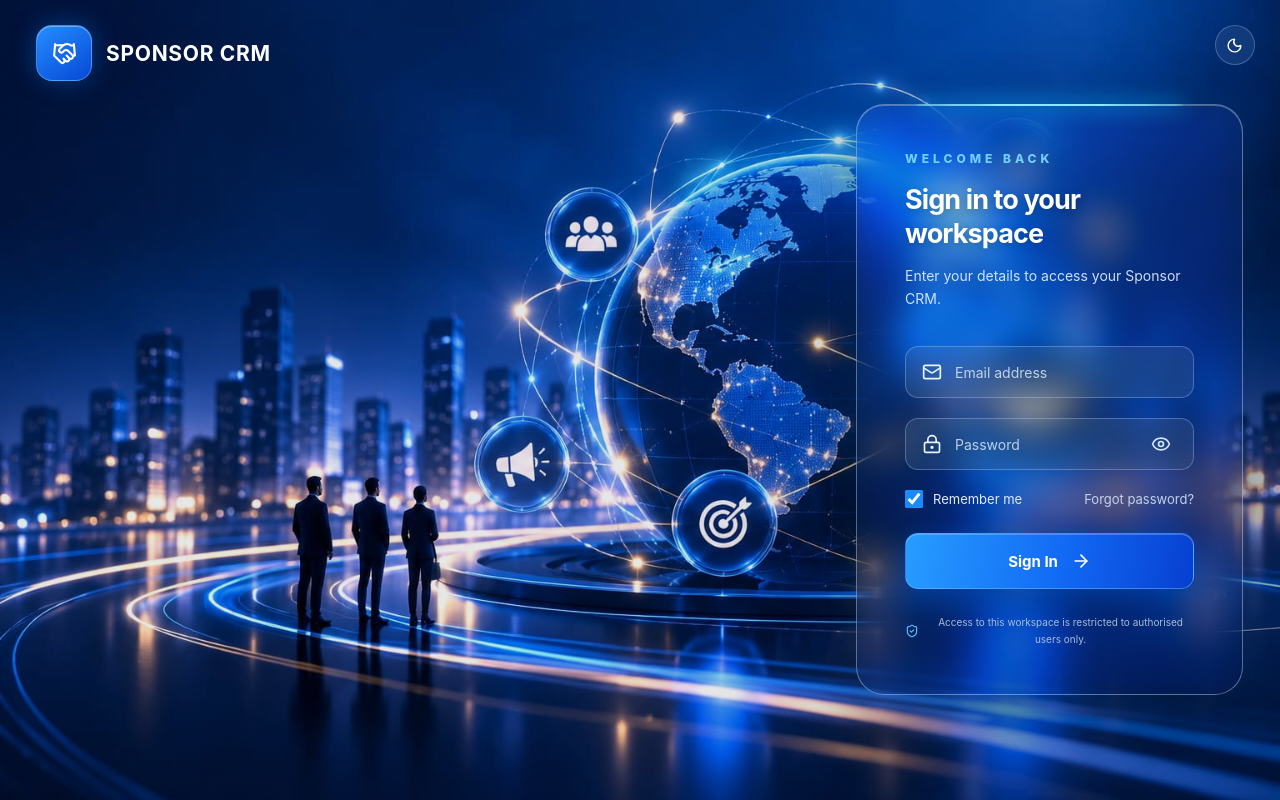
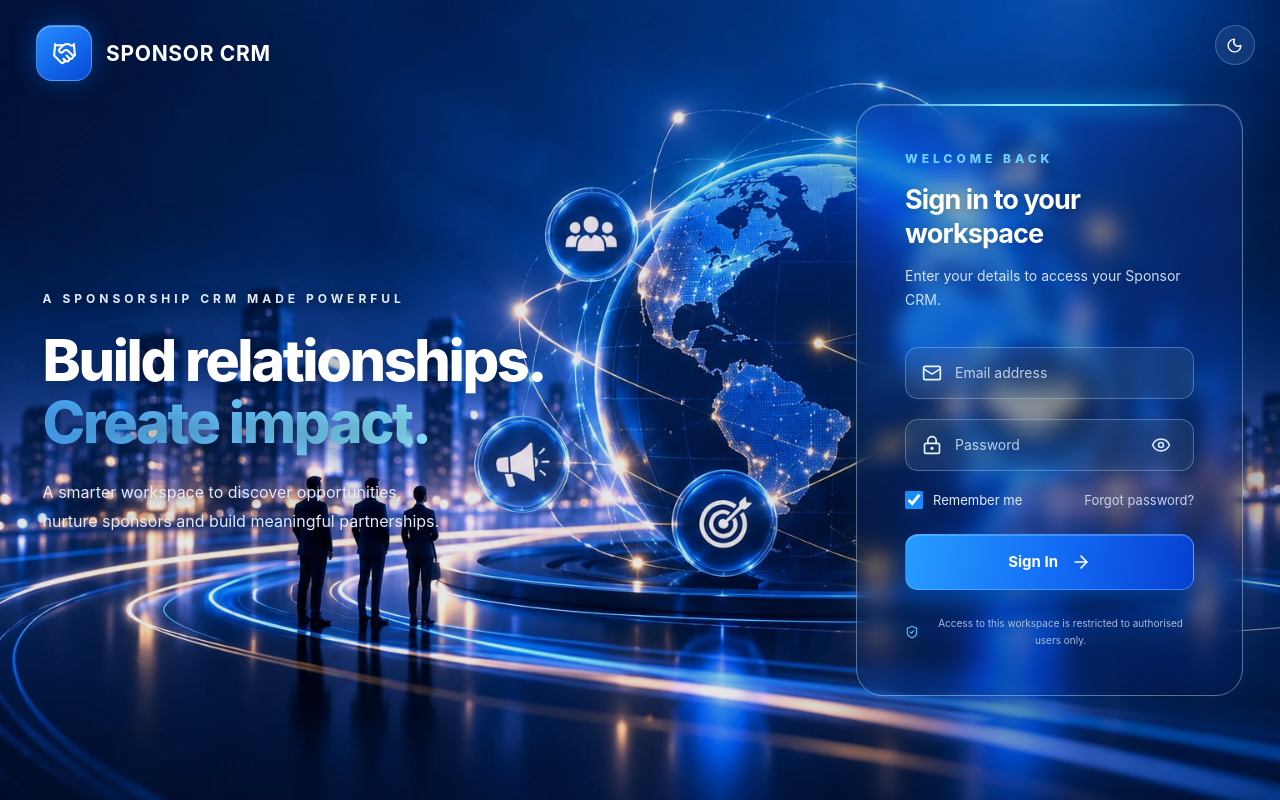
Before and after one commit to KarnanLokeshkumar/Sponsor-CRM, a React (Vite) app in the folder frontend/: page / in a window 1280 px wide. Built offline with nearby package versions, Linux system fonts and the light colour scheme; no server answers.

Commit message:
UI update

```diff
--- a/frontend/src/styles/Login.css
+++ b/frontend/src/styles/Login.css
@@ -662,101 +662,3 @@
   backdrop-filter: blur(10px);
   -webkit-backdrop-filter: blur(10px);
 }
-
-/* ===== Premium Glass Login Enhancement ===== */
-
-.reference-login-card {
-  background: linear-gradient(
-    135deg,
-    rgba(35, 85, 145, 0.24),
-    rgba(4, 18, 45, 0.32)
-  );
-  border: 1px solid rgba(220, 240, 255, 0.38);
-  border-radius: 28px;
-  backdrop-filter: blur(18px) saturate(160%);
-  -webkit-backdrop-filter: blur(18px) saturate(160%);
-  box-shadow:
-    0 24px 70px rgba(0, 0, 0, 0.32),
-    0 0 40px rgba(30, 150, 255, 0.12),
-    inset 0 1px 0 rgba(255, 255, 255, 0.28);
-  animation: glassCardEntrance 0.8s ease-out both;
-  transition:
-    box-shadow 0.35s ease,
-    border-color 0.35s ease;
-}
-
-.reference-login-card:hover {
-  border-color: rgba(180, 225, 255, 0.55);
-  box-shadow:
-    0 28px 80px rgba(0, 0, 0, 0.36),
-    0 0 48px rgba(40, 160, 255, 0.18),
-    inset 0 1px 0 rgba(255, 255, 255, 0.3);
-}
-
-.reference-field {
-  background: rgba(200, 225, 255, 0.09);
-  border: 1px solid rgba(210, 230, 255, 0.28);
-  backdrop-filter: blur(10px);
-  -webkit-backdrop-filter: blur(10px);
-  transition:
-    background 0.25s ease,
-    border-color 0.25s ease,
-    box-shadow 0.25s ease;
-}
-
-.reference-field:focus-within {
-  background: rgba(140, 195, 255, 0.17);
-  border-color: #75ccff;
-  box-shadow:
-    0 0 0 3px rgba(80, 175, 255, 0.13),
-    0 0 24px rgba(35, 150, 255, 0.14);
-}
-
-.reference-sign-in {
-  transition:
-    transform 0.25s ease,
-    box-shadow 0.25s ease,
-    filter 0.25s ease;
-}
-
-.reference-sign-in:hover:not(:disabled) {
-  transform: translateY(-2px);
-  filter: brightness(1.12);
-}
-
-.reference-sign-in:active:not(:disabled) {
-  transform: translateY(0);
-}
-
-.reference-hero-copy {
-  animation: heroEntrance 0.9s ease-out both;
-}
-
-@keyframes glassCardEntrance {
-  from {
-    opacity: 0;
-    transform: translateY(24px) scale(0.98);
-  }
-  to {
-    opacity: 1;
-    transform: translateY(0) scale(1);
-  }
-}
-
-@keyframes heroEntrance {
-  from {
-    opacity: 0;
-    transform: translateX(-25px);
-  }
-  to {
-    opacity: 1;
-    transform: translateX(0);
-  }
-}
-
-@media (prefers-reduced-motion: reduce) {
-  .reference-login-card,
-  .reference-hero-copy {
-    animation: none;
-  }
-}
```
